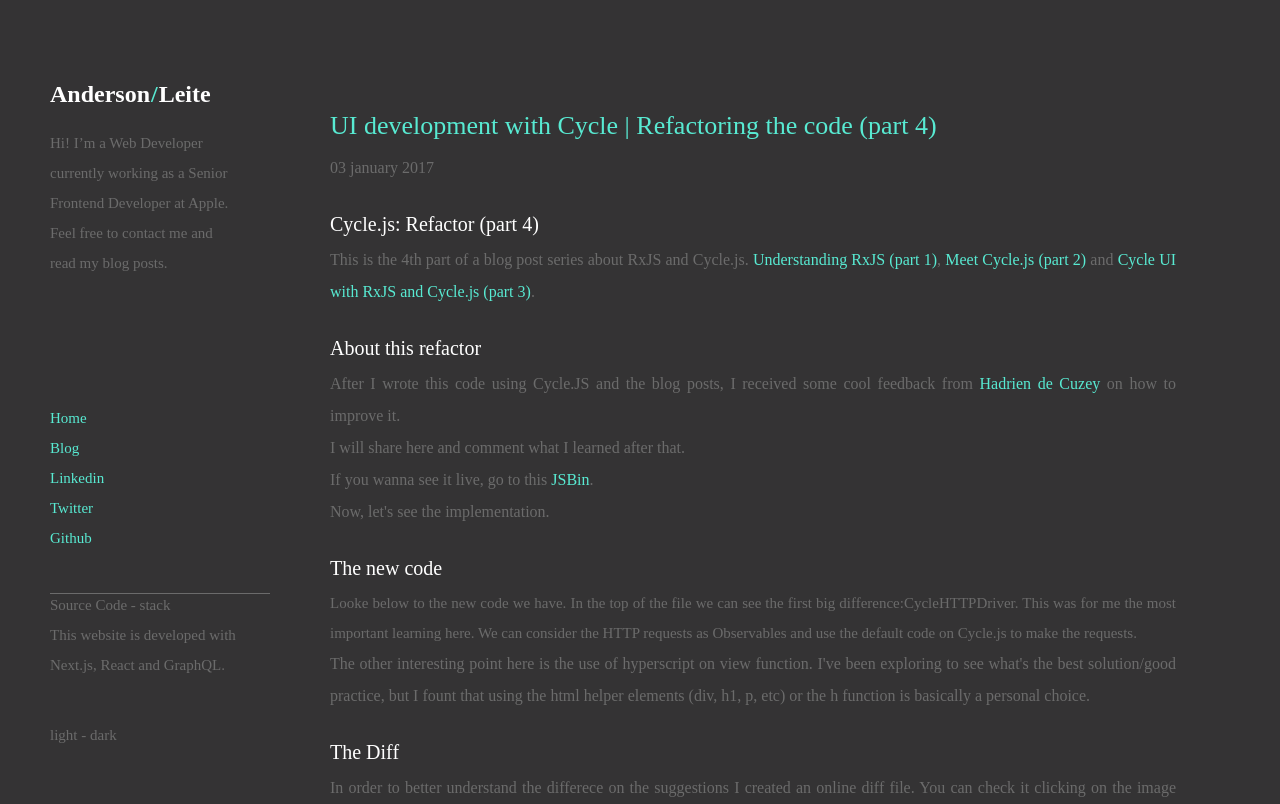
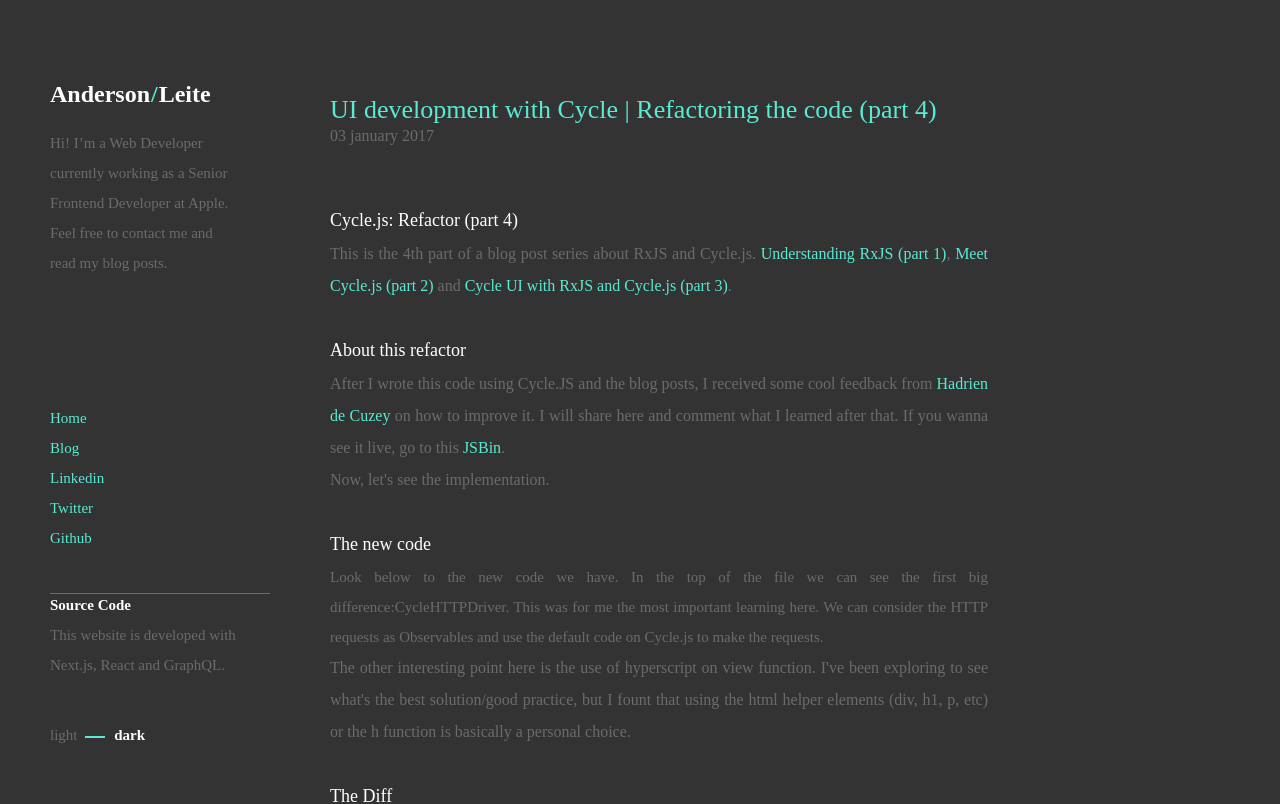
Before and after one commit to andersonleite/andersonleite.github.com, a Next.js app: page / in a window 1280 px wide. Shown: the top 804 px of the page. Built offline with nearby package versions, Linux system fonts and the light colour scheme; a web font is replaced by a local one.

Commit message:
Style updates.

```diff
--- a/components/Info.js
+++ b/components/Info.js
@@ -2,7 +2,7 @@ import InfoStyle from "./styles/InfoStyle";
 
 const Info = () => (
   <InfoStyle>
-    <p>Source Code<span> - </span>stack</p>
+    <p><span>Source Code</span></p>
     <p>This website is developed with <br />
       Next.js, React and GraphQL.</p>
   </InfoStyle>
--- a/components/Links.js
+++ b/components/Links.js
@@ -5,9 +5,9 @@ const Links = () => (
     <nav>
       <li><a href="#">Home</a></li>
       <li><a href="#">Blog</a></li>
-      <li><a href="#">Linkedin</a></li>
-      <li><a href="#">Twitter</a></li>
-      <li><a href="#">Github</a></li>
+      <li><a href="https://www.linkedin.com/in/leiteanderson/" target="_blank">Linkedin</a></li>
+      <li><a href="http://www.twitter.com/anderson_leite" target="_blank">Twitter</a></li>
+      <li><a href="https://github.com/andersonleite" target="_blank">Github</a></li>
     </nav>
   </LinksStyle>
 )
--- a/components/Post.js
+++ b/components/Post.js
@@ -17,15 +17,15 @@ const Post = () => (
 
     <h3>About this refactor</h3>
     <p>After I wrote this code using Cycle.JS and the blog posts, I received some cool
-      feedback from <a href="https://twitter.com/chadrien">Hadrien de Cuzey</a> on how to improve it.</p>
-
-    <p>I will share here and comment what I learned after that.</p>
-    <p>If you wanna see it live, go to this <a href="https://jsbin.com/feqapa/edit?js,output">JSBin</a>.</p>
+      feedback from <a href="https://twitter.com/chadrien">Hadrien de Cuzey</a> on how to improve it.
+      I will share here and comment what I learned after that.
+      If you wanna see it live, go to this <a href="https://jsbin.com/feqapa/edit?js,output">JSBin</a>.
+    </p>
 
     <p>Now, let's see the implementation.</p>
 
     <h3>The new code</h3>
-    Looke below to the new code we have. In the top of the file we can see the first big difference:
+    Look below to the new code we have. In the top of the file we can see the first big difference:
     <span>CycleHTTPDriver</span>. This was for me the most important learning here. We can
     consider the HTTP requests as Observables and use the default code on <span>Cycle.js</span> to make
     the requests.
--- a/components/ThemeSwitch.js
+++ b/components/ThemeSwitch.js
@@ -2,7 +2,7 @@ import ThemeSwitchStyle from "./styles/ThemeSwitchStyle";
 
 const ThemeSwitch = () => (
   <ThemeSwitchStyle>
-    <p>light<span> - </span>dark</p>
+    <p>light<div className="line"></div> <span>dark</span></p>
   </ThemeSwitchStyle>
 )
 
--- a/components/styles/InfoStyle.js
+++ b/components/styles/InfoStyle.js
@@ -1,9 +1,17 @@
 import styled from "styled-components";
+import theme from "../colors";
 
 const InfoStyle = styled.div`
     bottom: 0;
     position: fixed;
     margin-bottom: 120px;
+
+    p {
+      span {
+        font-weight: bold;
+        color: ${theme.white};
+      }
+    }
 `
 
 export default InfoStyle
--- a/components/styles/PostStyle.js
+++ b/components/styles/PostStyle.js
@@ -2,23 +2,29 @@ import styled from "styled-components";
 import theme from "../colors";
 
 const PostStyle = styled.div`
-  width: 90%;
+  width: 70%;
   text-align: justify;
 
   h2 {
     color: ${theme.green};
     font-size: 26px;
+    line-height: 20px;
   }
   h3 {
-    font-size: 20px;
+    font-size: 18px;
     color: ${theme.white};
-    margin-top: 20px;
+    margin-top: 30px;
   }
   p {
   font-size: 16px;
     small {
-      padding-bottom: 10px;
+      margin-bottom: 50px;
+      display: block;
     }
+  }
+  img {
+  margin-top: 20px;
+  margin-bottom: 20px;
   }
 `
 
--- a/components/styles/ThemeSwitchStyle.js
+++ b/components/styles/ThemeSwitchStyle.js
@@ -1,9 +1,27 @@
 import styled from "styled-components";
+import theme from "../colors";
 
 const InfoStyle = styled.div`
     bottom: 0;
     position: fixed;
     margin-bottom: 50px;
+
+    .line{
+      position: relative;
+      display: inline-block;
+      vertical-align: middle;
+      width: 20px;
+      height: 2px;
+      background: #59ead2;
+      margin: 0 7px;
+      margin-right: 6px;
+      transition: all .3s;
+    }
+
+    span {
+      font-weight: bold;
+      color: ${theme.white};
+    }
 `
 
 export default InfoStyle
```
